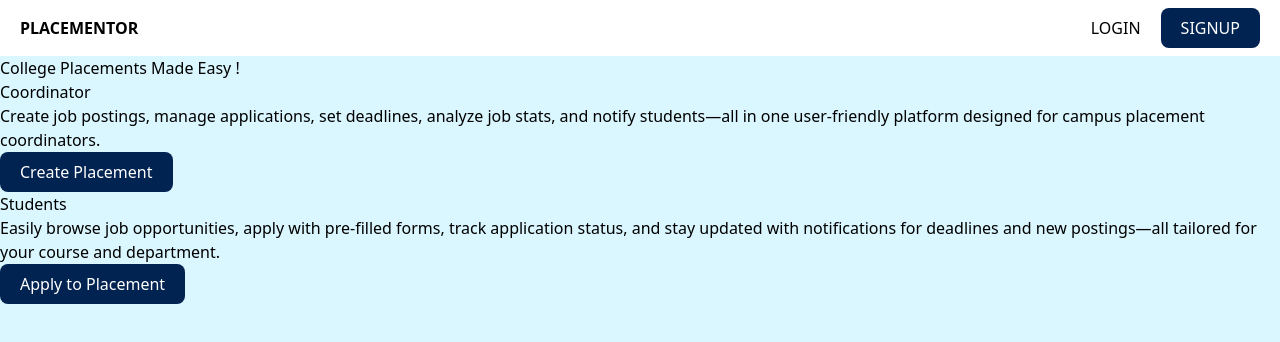
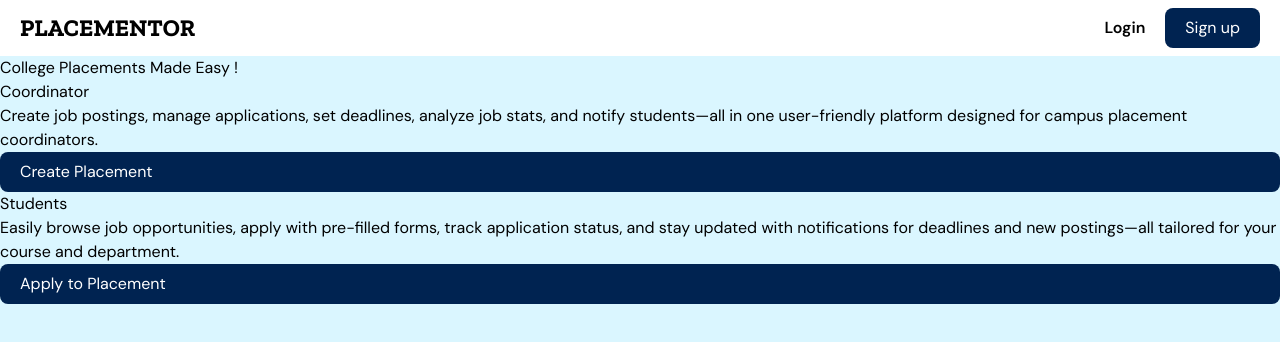
Before and after one commit to vivek-oza/placement-portal-learning, a React (Vite) app in the folder frontend/: page / in a window 1280 px wide. Shown: the top 342 px of the page. Built offline with nearby package versions, Linux system fonts and the light colour scheme.

Commit message:
Navbar update, Fonts imported, Default font updated

```diff
--- a/frontend/src/components/LandingPageCard/LandingPageCard.jsx
+++ b/frontend/src/components/LandingPageCard/LandingPageCard.jsx
@@ -17,9 +17,8 @@ function LandingPageCard({cardDetails}) {
 
             <p className="cardDescription">{cardDescription}</p>
 
-            <button className="cardButton" onClick={onCardButtonClicked}>
-              <DarkBlueButton buttonDetails={{buttonPath:`${cardButtonPath}` ,buttonName: `${cardButton}` }}/>
-            </button>
+            <DarkBlueButton className="cardButton" buttonDetails={{buttonPath:`${cardButtonPath}` ,buttonName: `${cardButton}` }}/>
+
         </div>
     </>
   );
--- a/frontend/src/components/Navbar/Navbar.jsx
+++ b/frontend/src/components/Navbar/Navbar.jsx
@@ -6,13 +6,13 @@ function Navbar() {
     return (
     <>
         <nav className="navbar flex justify-between items-center px-5 py-2 bg-white">
-            <div className="navbar-brand font-bold font-zilla">
+            <div className="navbar-brand font-bold font-zilla text-2xl">
                 <Link to="/">PLACEMENTOR</Link>
             </div>
             <div className="navbar-links flex gap-5 justify-center items-center">
 
-                <Link to="/Login" className="nav-link ">LOGIN</Link>
-                <DarkBlueButton buttonDetails={{buttonPath: '/Signup',buttonName: 'SIGNUP'}}/>
+                <Link to="/Login" className="nav-link font-semibold">Login</Link>
+                <DarkBlueButton buttonDetails={{buttonPath: '/Signup',buttonName: 'Sign up'}}/>
                 {/* <Link to="/testpage" className="nav-link nav-signup-link">testpage</Link> */}
             </div>
         </nav>
--- a/frontend/src/css/index.css
+++ b/frontend/src/css/index.css
@@ -1,6 +1,9 @@
+@import url('https://fonts.googleapis.com/css2?family=DM+Sans:ital,opsz,wght@0,9..40,100..1000;1,9..40,100..1000&family=Poppins:ital,wght@0,400;0,600;0,700;0,800;1,400;1,600;1,700;1,800&family=Zilla+Slab:ital,wght@0,400;0,600;0,700;1,400;1,600;1,700&display=swap');
+
 @tailwind base;
 @tailwind components;
 @tailwind utilities;
+
 
 :root{
     --themeLightBlue: #daf6ff;
--- a/frontend/tailwind.config.js
+++ b/frontend/tailwind.config.js
@@ -9,6 +9,11 @@ export default {
       colors: {
         themeLightBlue: '#daf6ff',
         themeDarkBlue: '#002351'
+      },
+      fontFamily: {
+        sans: ['DM Sans', 'sans-serif'],
+        poppins: ['Poppins', 'sans-serif'],
+        zilla: ['Zilla Slab', 'serif'],
       }
     },
   },
```
